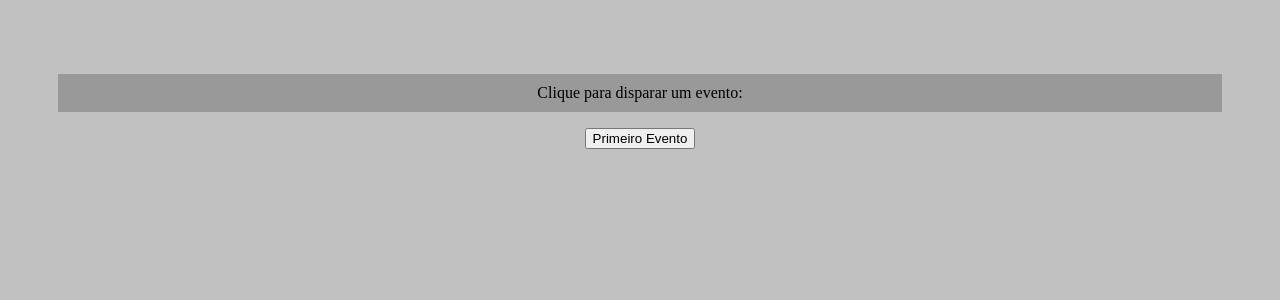
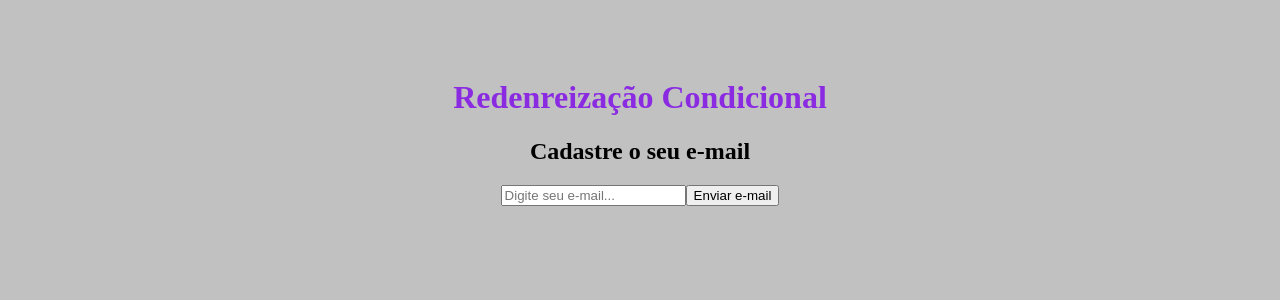
Before and after one commit to kelsonobd/Projeto-react, a React (Create React App) app in the folder meu-projeto-react/: page / in a window 1280 px wide. Shown: the top 300 px of the page. Built offline with nearby package versions, Linux system fonts and the light colour scheme.

Commit message:
automatizaca

```diff
--- a/meu-projeto-react/src/App.js
+++ b/meu-projeto-react/src/App.js
@@ -1,11 +1,13 @@
 import './App.css';
-import Evento from './components/Evento';
+import Condicional from './components/Condicional';
+
 
 function App() {
   return (
     <div className="App">
 
-    <Evento numero="1"/>
+   <h1>Redenreização Condicional</h1>
+   <Condicional/>
 
     </div>
 
--- /dev/null
+++ b/meu-projeto-react/src/components/Condicional.js
@@ -0,0 +1,33 @@
+import { useState } from "react"
+
+function Condicional() {
+const [email, setEmail] = useState()
+const [userEmail, setUserEmail] = useState()
+
+    function enviarEmail(e){
+        e.preventDefault()
+        setUserEmail(email)
+    }
+
+    function limparEmail(){
+        setUserEmail('')
+    }
+    return (
+        <div>
+            <h2>Cadastre o seu e-mail</h2>
+            <form>
+                <input type="email" placeholder="Digite seu e-mail..." onChange={(e) => setEmail(e.target.value)} />
+                <button type="submit" onClick={enviarEmail}>Enviar e-mail</button>
+        {userEmail && (
+            <div>
+                <p>O email do usuário é: {userEmail}</p>
+                <button onClick={limparEmail}>Limpar Email</button>
+            </div>
+        )}
+            </form>
+        </div>
+    )
+
+}
+
+export default Condicional
```
